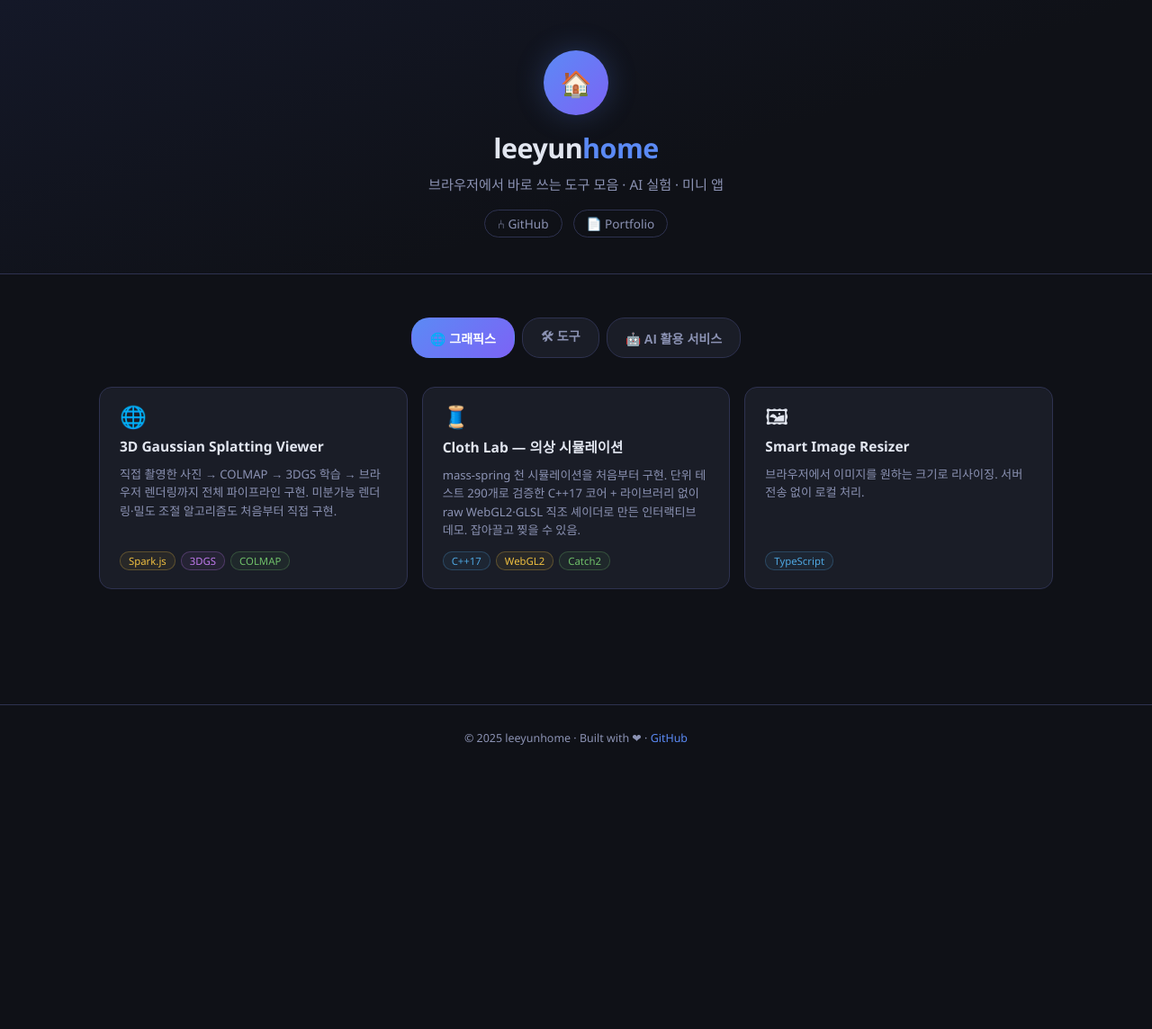
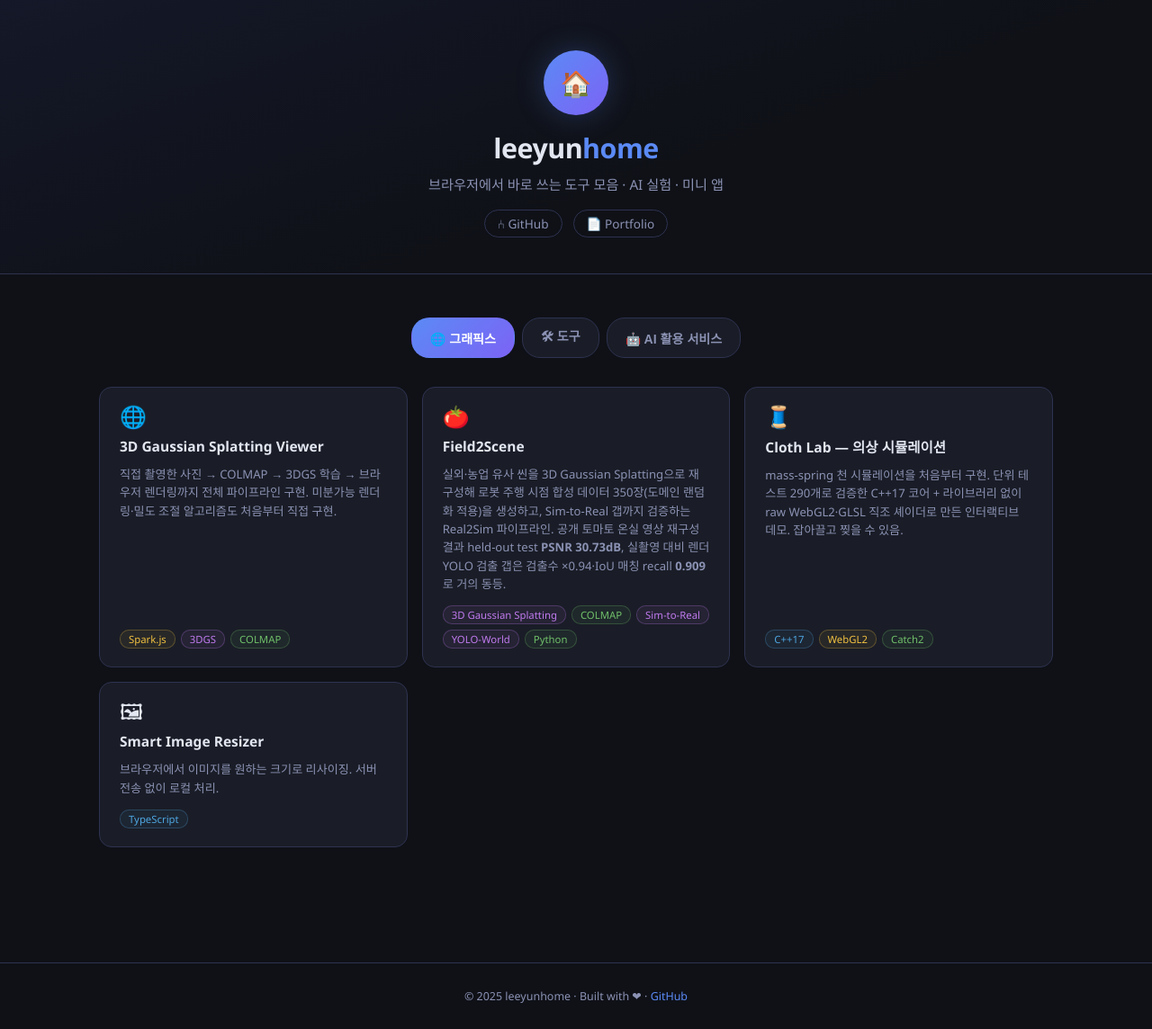
Before and after one commit to leeyunhome/leeyunhome.github.io, a Jekyll site: the page index.html, which Jekyll copies as it is, in a window 1280 px wide. Shown: the whole page at 90% size. Built offline with Jekyll 4.4.1, drawn with Linux system fonts in a browser that asks for light colours; before the commit the page ends 900 px from its top, so only the background shows below that.

Commit message:
Add Field2Scene card to portfolio section

```diff
--- a/index.html
+++ b/index.html
@@ -191,6 +191,22 @@
           <span class="badge badge-js">Spark.js</span>
           <span class="badge badge-ai">3DGS</span>
           <span class="badge badge-py">COLMAP</span>
+        </div>
+      </a>
+
+      <a class="card" href="https://github.com/leeyunhome/field2scene" target="_blank">
+        <div class="card-header">
+          <span class="card-icon">🍅</span>
+          <span class="card-arrow">→</span>
+        </div>
+        <div class="card-title">Field2Scene</div>
+        <div class="card-desc">실외·농업 유사 씬을 3D Gaussian Splatting으로 재구성해 로봇 주행 시점 합성 데이터 350장(도메인 랜덤화 적용)을 생성하고, Sim-to-Real 갭까지 검증하는 Real2Sim 파이프라인. 공개 토마토 온실 영상 재구성 결과 held-out test <strong>PSNR 30.73dB</strong>, 실촬영 대비 렌더 YOLO 검출 갭은 검출수 ×0.94·IoU 매칭 recall <strong>0.909</strong>로 거의 동등.</div>
+        <div class="card-foot">
+          <span class="badge badge-ai">3D Gaussian Splatting</span>
+          <span class="badge badge-py">COLMAP</span>
+          <span class="badge badge-ai">Sim-to-Real</span>
+          <span class="badge badge-ai">YOLO-World</span>
+          <span class="badge badge-py">Python</span>
         </div>
       </a>
 
```
